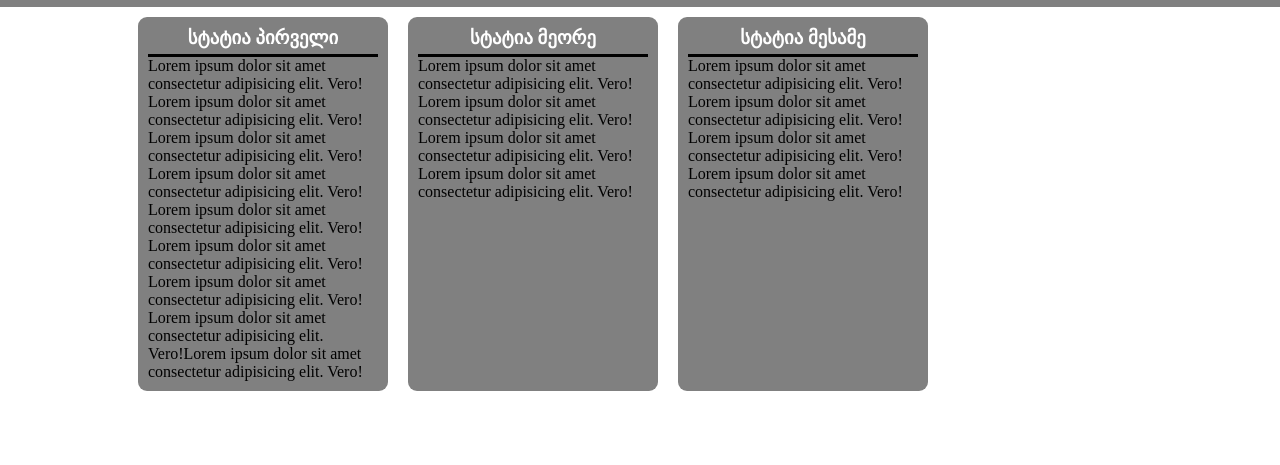
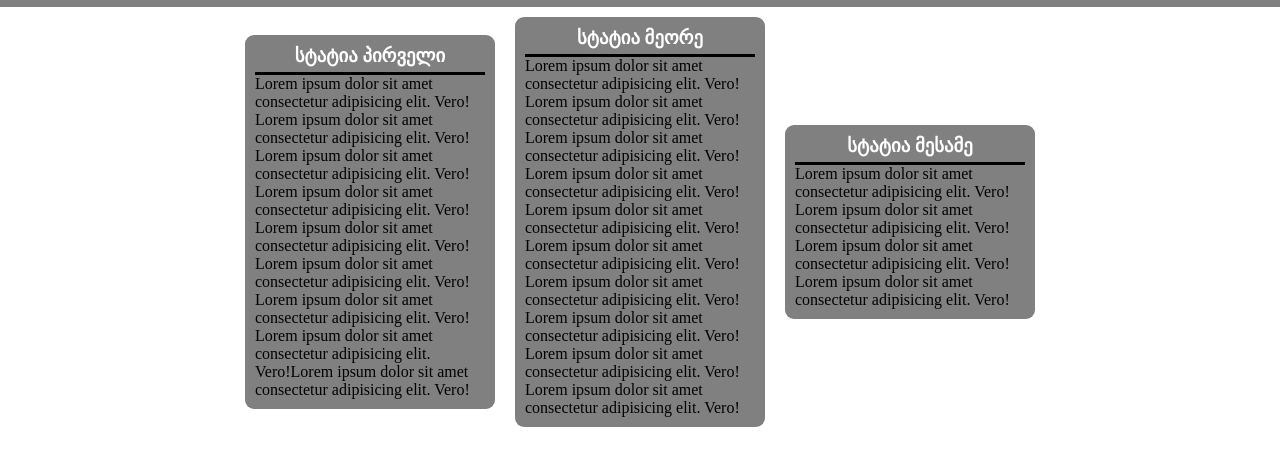
Before and after one commit to gurokirta/Lecture-4, a plain HTML site: page index.html in a window 1280 px wide. Shown: the part 53-518 px from the top of the page. Drawn offline with Linux system fonts and the light colour scheme.

Commit message:
Lecture-4

```diff
--- a/index.html
+++ b/index.html
@@ -46,6 +46,12 @@
                 Lorem ipsum dolor sit amet consectetur adipisicing elit. Vero!
                 Lorem ipsum dolor sit amet consectetur adipisicing elit. Vero!
                 Lorem ipsum dolor sit amet consectetur adipisicing elit. Vero!
+                Lorem ipsum dolor sit amet consectetur adipisicing elit. Vero!
+                Lorem ipsum dolor sit amet consectetur adipisicing elit. Vero!
+                Lorem ipsum dolor sit amet consectetur adipisicing elit. Vero!
+                Lorem ipsum dolor sit amet consectetur adipisicing elit. Vero!
+                Lorem ipsum dolor sit amet consectetur adipisicing elit. Vero!
+                Lorem ipsum dolor sit amet consectetur adipisicing elit. Vero!
             </p>
         </article>
         <article class="article_row_item">
--- a/style.css
+++ b/style.css
@@ -78,12 +78,15 @@
     display: flex;
     width: 80%;
     margin: auto;
+    justify-content: center;
+    align-items: center;
 }
 
 .article_row_item{
     margin: 10px;
     background-color: gray;
     width: 250px;
+    height: fit-content;
     border-radius: 9px;
     padding: 10px;
 }
```
